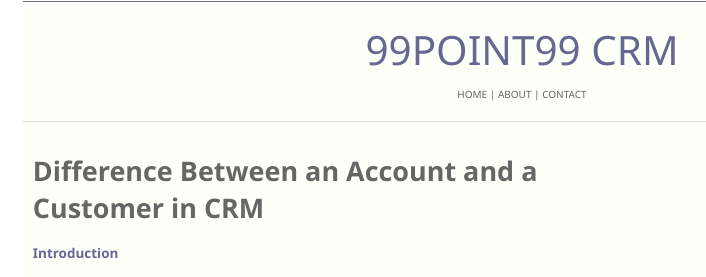
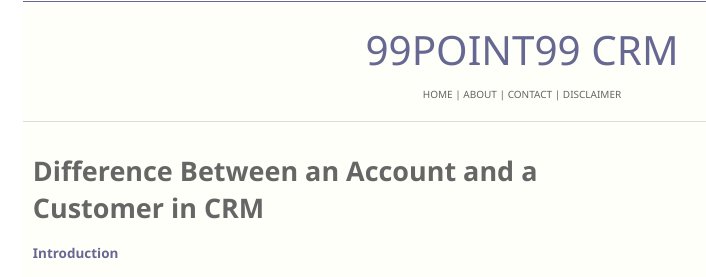
Before and after one commit to 99point99crm/web, a Jekyll site: the page built from index.md, in a window 1280 px wide. Shown: the top 277 px of the page, without its empty margins (118-824 px from the left). Built offline with Jekyll 4.4.1, drawn with Linux system fonts in a browser that asks for light colours.

Commit message:
Update default.html

```diff
--- a/_layouts/default.html
+++ b/_layouts/default.html
@@ -16,7 +16,8 @@
 				<div id="header_content">
 				<div id="site_title">99POINT99 CRM</div>
 				<div style="margin-top:10px;maring-right:10px;font-size:10px;">
-				<a href="index">HOME</a> | <a href="about">ABOUT</a> | <a href="contact">CONTACT</a></div>
+					<a href="index">HOME</a> | <a href="about">ABOUT</a> | <a href="contact">CONTACT</a> | <a href="#">DISCLAIMER</a>
+				</div>
 				</div>
 
 			</div>
```
